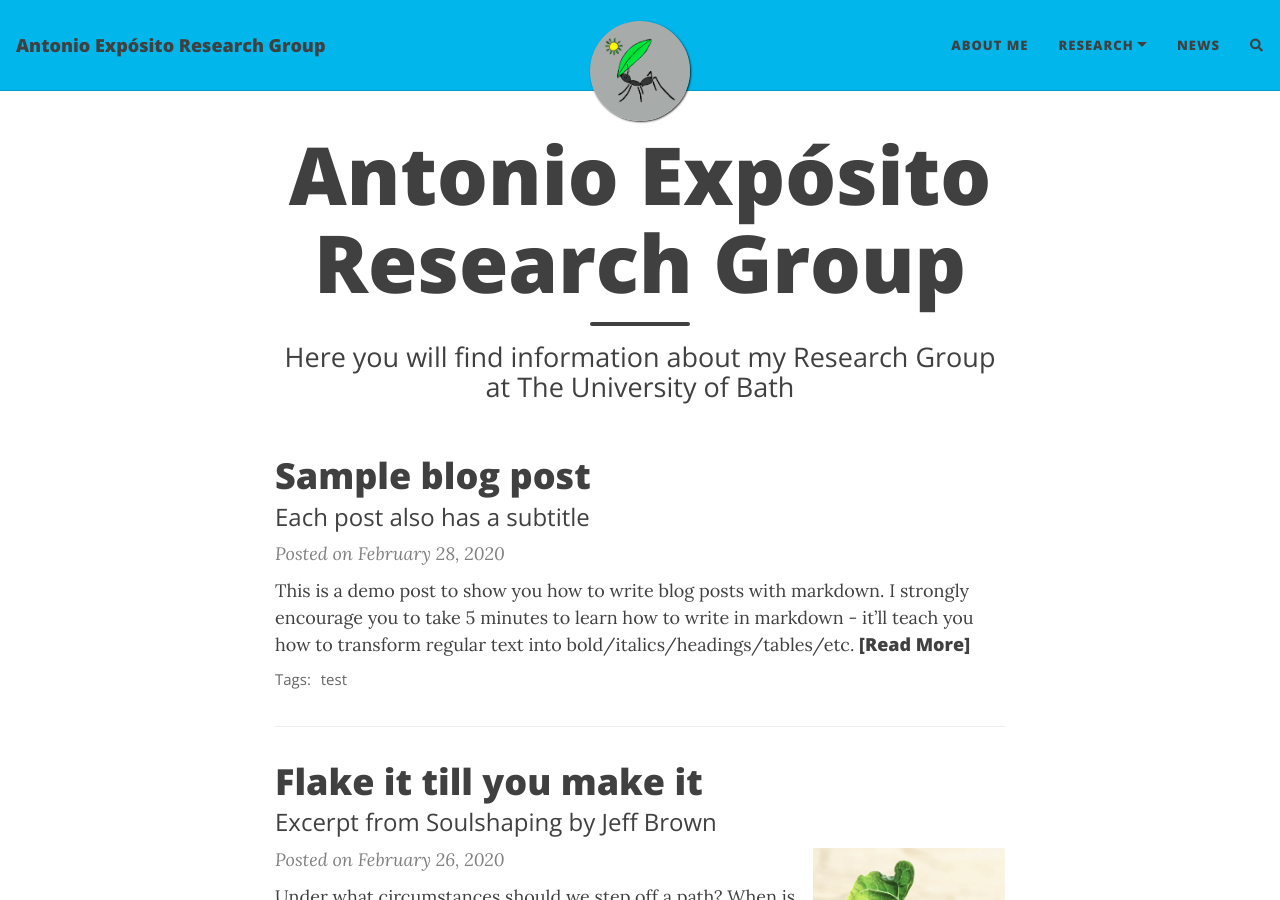
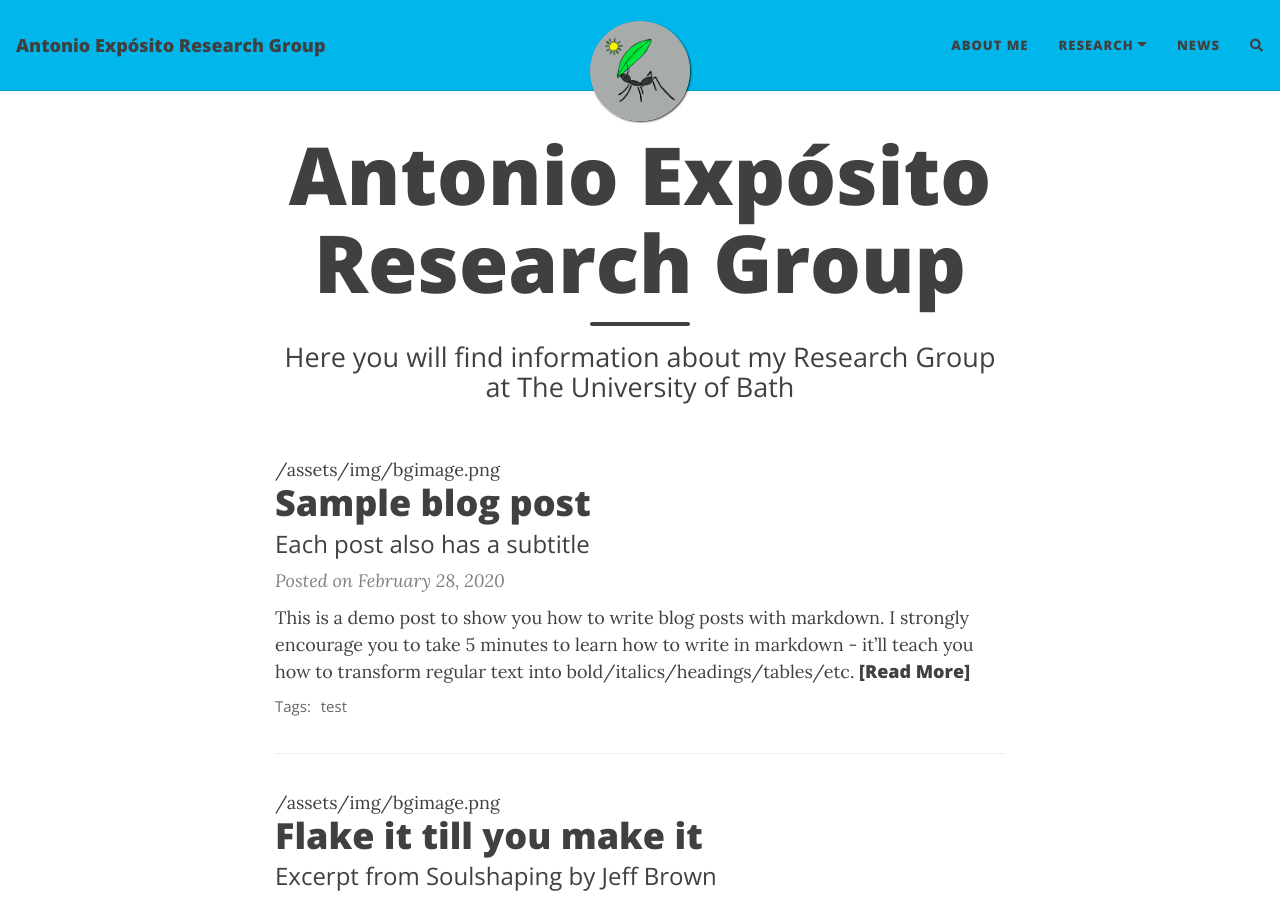
Before and after one commit to AntonioJExposito/AntonioJExposito.github.io, a Jekyll site: the page built from index.html, in a window 1280 px wide and 900 px high. Built offline with Jekyll 4.4.1, drawn with Linux system fonts in a browser that asks for light colours; nearby versions of some CDN libraries; the list of posts is cut into pages by our own code; comment, search, counter and statistics services are not loaded; a style sheet for code colours, icons or effects is not loaded.

Commit message:
Update home.html

```diff
--- a/_layouts/home.html
+++ b/_layouts/home.html
@@ -23,6 +23,8 @@ layout: page
       {% endif %}
     {% endcapture %}
     {% assign thumbnail=thumbnail | strip %}
+
+/assets/img/bgimage.png
 
     {% if site.feed_show_excerpt == false %}
     {% if thumbnail != "" %}
```
